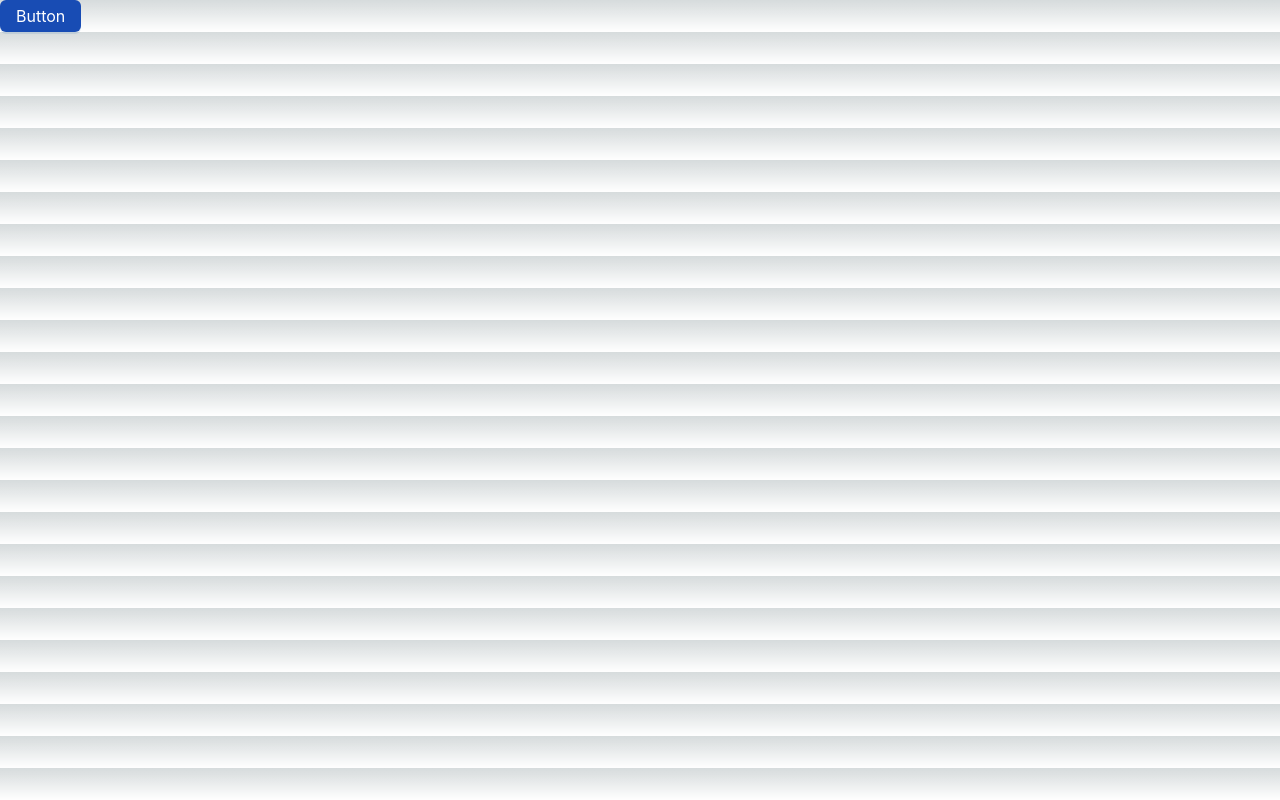
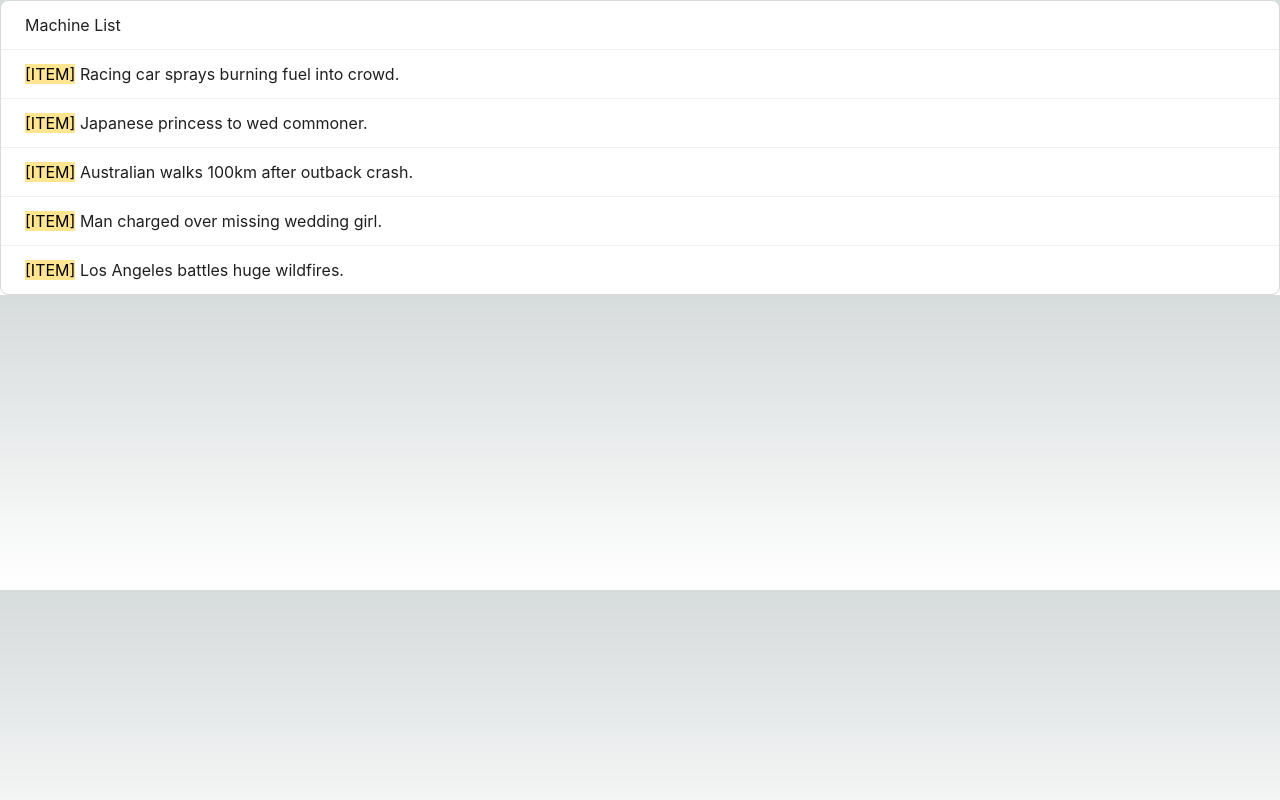
Before and after one commit to king-ppap/vending-machine, a Next.js app in the folder frontend/vending_machine/: page / in a window 1280 px wide. Built offline with nearby package versions, Linux system fonts and the light colour scheme.

Commit message:
WIP-FE List machine

```diff
--- a/frontend/vending_machine/app/layout.tsx
+++ b/frontend/vending_machine/app/layout.tsx
@@ -1,23 +1,28 @@
 import React from 'react';
-import { Inter } from 'next/font/google';
+import { Sarabun } from 'next/font/google';
 
 import StyledComponentsRegistry from '../lib/AntdRegistry';
 
 import './globals.css';
 
-const inter = Inter({ subsets: ['latin'] });
+import { ConfigProvider } from 'antd';
+import theme from '../theme/themeConfig';
+
+const sarabun = Sarabun({ subsets: ['latin'], weight: '400' });
 
 export const metadata = {
-  title: 'Create Next App',
-  description: 'Generated by create next app',
+    title: 'Vending Machine',
+    description: 'Vending Machine for SME',
 };
 
 const RootLayout = ({ children }: React.PropsWithChildren) => (
-  <html lang="en">
-    <body className={inter.className}>
-      <StyledComponentsRegistry>{children}</StyledComponentsRegistry>
-    </body>
-  </html>
+    <html lang="en" suppressHydrationWarning={true}>
+        <body className={sarabun.className} suppressHydrationWarning={true}>
+            <ConfigProvider theme={theme}>
+                <StyledComponentsRegistry>{children}</StyledComponentsRegistry>
+            </ConfigProvider>
+        </body>
+    </html>
 );
 
 export default RootLayout;
--- a/frontend/vending_machine/app/machine/[uuid]/page.tsx
+++ b/frontend/vending_machine/app/machine/[uuid]/page.tsx
@@ -1,3 +1,3 @@
 export default function Page({ params }: { params: { uuid: string } }) {
-    return <div>My Post: {params.uuid}</div>;
+    return <div>Machine ID: {params.uuid}</div>;
 }
--- a/frontend/vending_machine/app/page.tsx
+++ b/frontend/vending_machine/app/page.tsx
@@ -1,10 +1,27 @@
-import { Button, ConfigProvider } from 'antd';
-import theme from '../theme/themeConfig';
+"use client"
+
+import { List, Typography } from 'antd';
+
+const data = [
+    'Racing car sprays burning fuel into crowd.',
+    'Japanese princess to wed commoner.',
+    'Australian walks 100km after outback crash.',
+    'Man charged over missing wedding girl.',
+    'Los Angeles battles huge wildfires.',
+];
 
 export default function Home() {
     return (
-        <ConfigProvider theme={theme}>
-            <Button type="primary">Button</Button>
-        </ConfigProvider>
+        <List
+            header={<div>Machine List</div>}
+            bordered
+            dataSource={data}
+            renderItem={(item) => (
+                <List.Item>
+                    <Typography.Text mark>[ITEM]</Typography.Text> {item}
+                </List.Item>
+            )}
+            className="bg-white"
+        />
     );
 }
```
Also changed, not shown: frontend/vending_machine/components/machine/machine.tsx (added).
